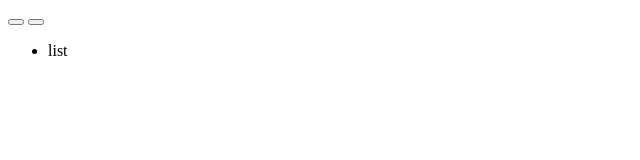
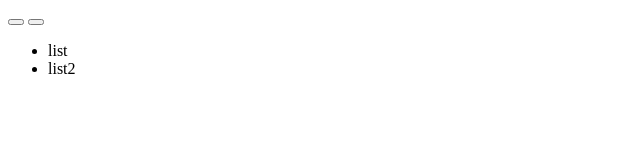
Before and after one commit to AnYuJin88/my_first_git, a plain HTML site: page index.html in a window 1280 px wide. Shown: the full height of the page, 0-640 px from the left. Drawn offline with Linux system fonts and the light colour scheme.

Commit message:
리스트 하나 더 추가

```diff
--- a/index.html
+++ b/index.html
@@ -9,7 +9,8 @@
         <button onclick="arrBtn()"></button>
         <button onclick="objBtn()"></button>
         <ul>
-           <li>list</li>
+            <li>list</li>
+            <li>list2</li>
         </ul>
     </body>
 </html>
```
